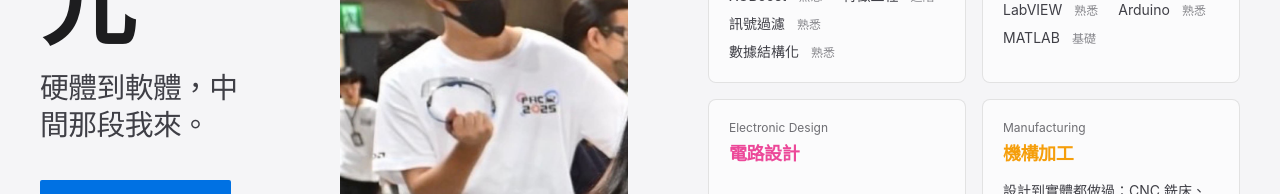
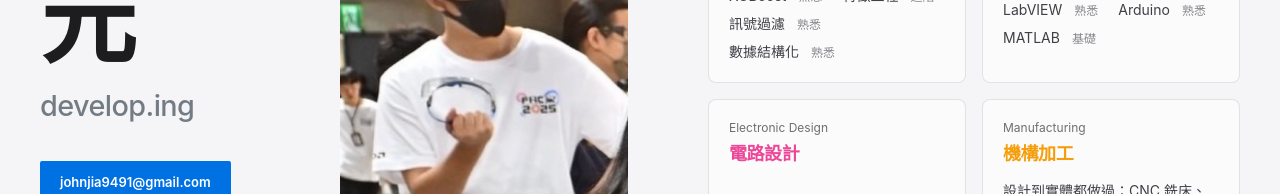
Before and after one commit to Jcsk7049/personal-website, a React (Vite) app: page / in a window 1280 px wide. Shown: the part 494-688 px from the top of the page. Built offline with nearby package versions, Linux system fonts and the light colour scheme; no server answers.

Commit message:
Set hero tagline to develop.ing in titanium gray

```diff
--- a/src/components/Hero.jsx
+++ b/src/components/Hero.jsx
@@ -40,7 +40,7 @@ export default function Hero({ profile, skills, skillDetail }) {
               <span className="hero-name-unveil inline-block">{profile.name}</span>
             </h1>
 
-            <p className="hero-line text-[clamp(1.25rem,2.7vw,1.8rem)] font-medium tracking-[-0.02em] leading-[1.28] text-[#3F3F46] max-w-[26ch] mb-9 text-balance">
+            <p className="hero-line text-[clamp(1.25rem,2.7vw,1.8rem)] font-medium tracking-[-0.02em] leading-[1.28] text-[#737C84] max-w-[26ch] mb-9 text-balance">
               {t.heroLine}
             </p>
 
--- a/src/data/uiText.js
+++ b/src/data/uiText.js
@@ -32,7 +32,7 @@ export const uiText = {
     notFoundProject: '找不到此專案',
     notFoundSkill:   '找不到此技術頁面',
     backHome: '← 返回首頁',
-    heroLine: '硬體到軟體，中間那段我來。',
+    heroLine: 'develop.ing',
     scrollHint: '往下更多',
     resumeBtnOnePage: '一頁履歷 ↓',
     resumeBtnFull: '完整履歷 ↓',
@@ -91,7 +91,7 @@ export const uiText = {
     notFoundProject: 'Project not found',
     notFoundSkill:   'Skill page not found',
     backHome: '← Back to Home',
-    heroLine: 'Hardware to software — the part in between is mine.',
+    heroLine: 'develop.ing',
     scrollHint: 'Scroll for more',
     resumeBtnOnePage: 'One-Page Resume ↓',
     resumeBtnFull: 'Full Resume ↓',
```
Also changed, not shown: 1 other file (tests, documents, lock files or other folders).
